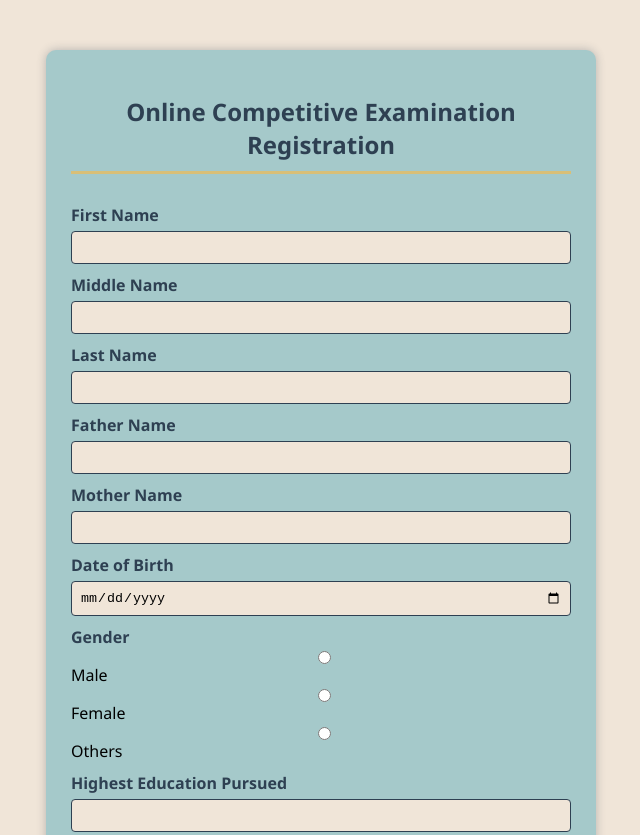
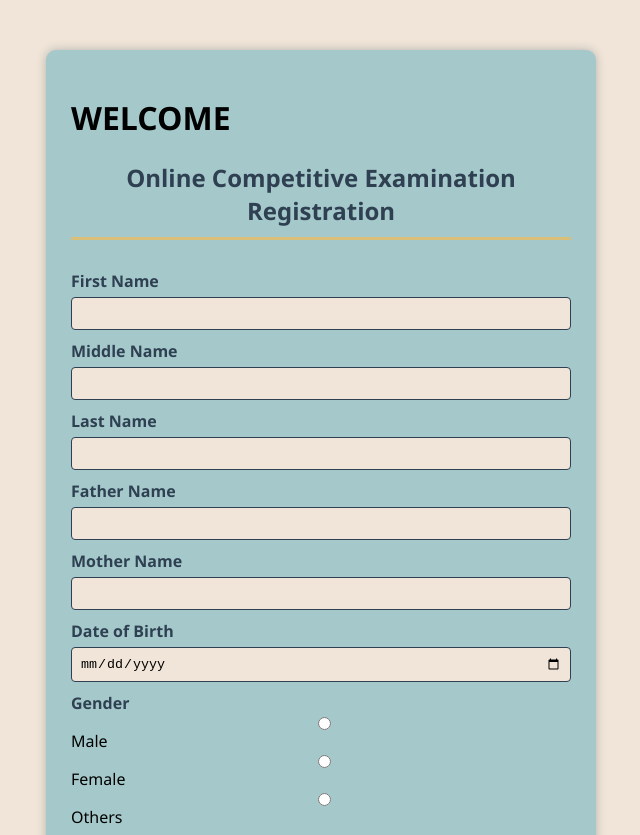
Before and after one commit to vishwanathmandala2006-wq/User-Registration-Form, a plain HTML site: page index.html in a window 1280 px wide. Shown: the top 835 px of the page, without its empty margins (319-959 px from the left). Drawn offline with Linux system fonts and the light colour scheme.

Commit message:
Add welcome header to registration form
Added a welcome header to the registration form.

```diff
--- a/index.html
+++ b/index.html
@@ -10,6 +10,7 @@
 
 <body>
   <div class="container">
+    <h1>WELCOME</h1>
     <h2>Online Competitive Examination Registration</h2>
 
     <form id="registrationForm">
```
